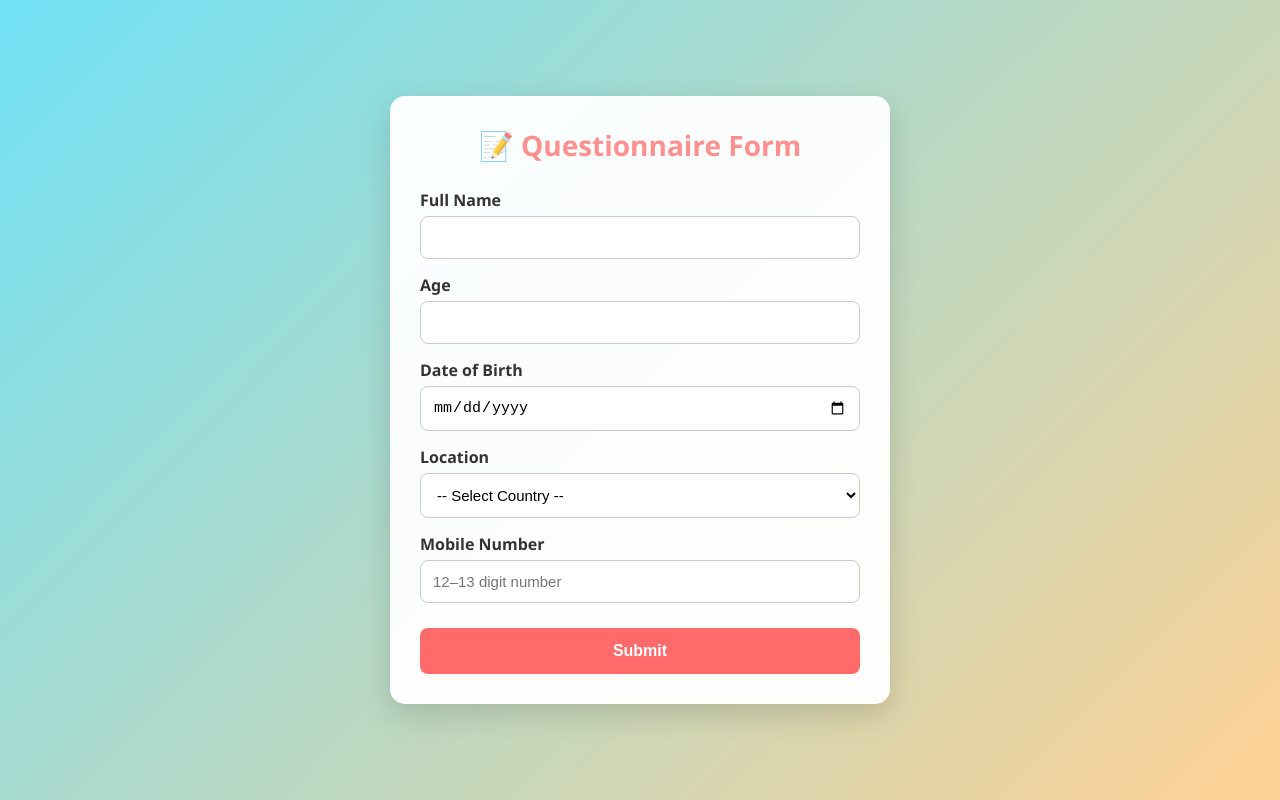
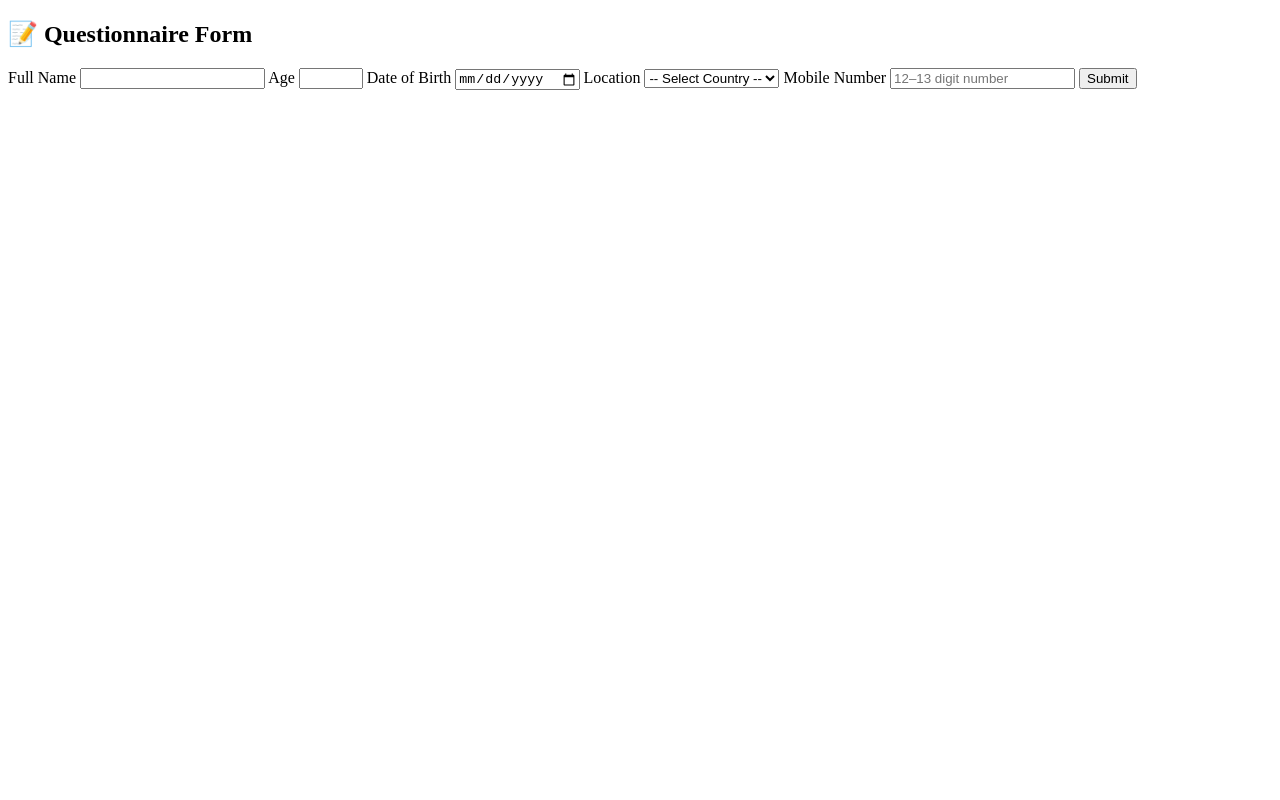
Before and after one commit to adityasah001/questionnaire_form, a plain HTML site: page index.html in a window 1280 px wide. Drawn offline with Linux system fonts and the light colour scheme.

Commit message:
Update index.html

```diff
--- a/index.html
+++ b/index.html
@@ -4,110 +4,7 @@
   <meta charset="UTF-8" />
   <meta name="viewport" content="width=device-width, initial-scale=1.0"/>
   <title>Animated Questionnaire Form</title>
-  <style>
-    :root {
-      --primary: #ff6b6b;
-      --secondary: #ffa502;
-      --text-dark: #333;
-      --form-bg: rgba(255, 255, 255, 0.95);
-    }
 
-    * {
-      box-sizing: border-box;
-      margin: 0;
-      padding: 0;
-    }
-
-    body {
-      font-family: "Segoe UI", sans-serif;
-      background: linear-gradient(135deg, #70e1f5, #ffd194);
-      min-height: 100vh;
-      display: flex;
-      justify-content: center;
-      align-items: center;
-      padding: 20px;
-    }
-
-    .container {
-      width: 100%;
-      max-width: 500px;
-      background-color: var(--form-bg);
-      padding: 30px;
-      border-radius: 15px;
-      box-shadow: 0 10px 30px rgba(0, 0, 0, 0.15);
-      animation: slideIn 1s ease forwards;
-      opacity: 0;
-    }
-
-    @keyframes slideIn {
-      0% {
-        transform: translateY(-30px);
-        opacity: 0;
-      }
-      100% {
-        transform: translateY(0);
-        opacity: 1;
-      }
-    }
-
-    h2 {
-      text-align: center;
-      margin-bottom: 25px;
-      color: var(--primary);
-      font-size: 28px;
-      animation: fadeIn 2s ease-in-out infinite alternate;
-    }
-
-    @keyframes fadeIn {
-      from {
-        opacity: 0.5;
-      }
-      to {
-        opacity: 1;
-      }
-    }
-
-    label {
-      display: block;
-      margin: 15px 0 5px;
-      color: var(--text-dark);
-      font-weight: 600;
-    }
-
-    input, select {
-      width: 100%;
-      padding: 12px;
-      border: 1px solid #ccc;
-      border-radius: 8px;
-      font-size: 15px;
-      background-color: #fff;
-    }
-
-    input:focus, select:focus {
-      border-color: var(--primary);
-      outline: none;
-      background-color: #fef9f9;
-    }
-
-    button {
-      margin-top: 25px;
-      width: 100%;
-      padding: 14px;
-      background-color: var(--primary);
-      color: white;
-      border: none;
-      border-radius: 8px;
-      font-size: 16px;
-      font-weight: bold;
-      cursor: pointer;
-      transition: background-color 0.3s;
-    }
-
-    button:hover {
-      background-color: var(--secondary);
-    }
-  </style>
-</head>
 <body>
   <div class="container">
     <h2>📝 Questionnaire Form</h2>
```
